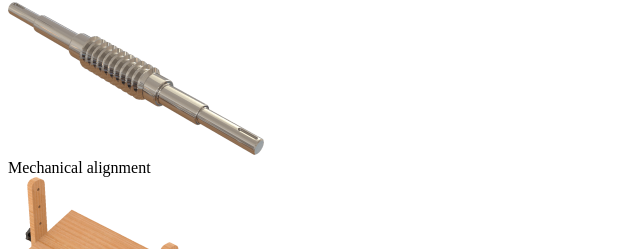
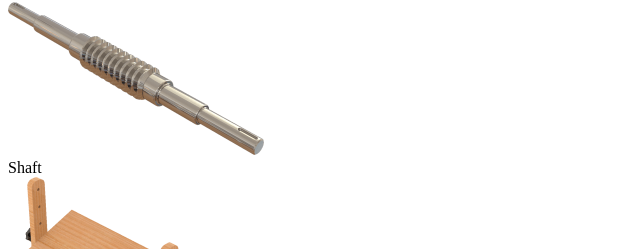
Before and after one commit to brenobaptista/gabi, a Next.js app: page / in a window 1280 px wide. Shown: the part 2076-2325 px from the top of the page, without its empty margins (0-640 px from the left). Built offline with nearby package versions, Linux system fonts and the light colour scheme.

Commit message:
Renamed alignment to shaft

```diff
--- a/src/components/Projects.tsx
+++ b/src/components/Projects.tsx
@@ -60,14 +60,11 @@ const Projects = (): JSX.Element => (
         <div className='w-full lg:w-1/3 pb-32'>
           <div className='group flex justify-center items-center'>
             <div className='group-hover:opacity-25 transition duration-300 ease-in-out'>
-              <img
-                src='/images/projects/alignment.png'
-                alt='Mechanical alignment'
-              />
+              <img src='/images/projects/shaft.png' alt='Shaft' />
             </div>
             <div className='absolute opacity-0 group-hover:opacity-100 transition duration-300 ease-in-out'>
               <span className='text-3xl font-bold tracking-wider leading-relaxed'>
-                Mechanical alignment
+                Shaft
               </span>
             </div>
           </div>
```
Also changed, not shown: public/images/projects/shaft.png (renamed from public/images/projects/alignment.png).
